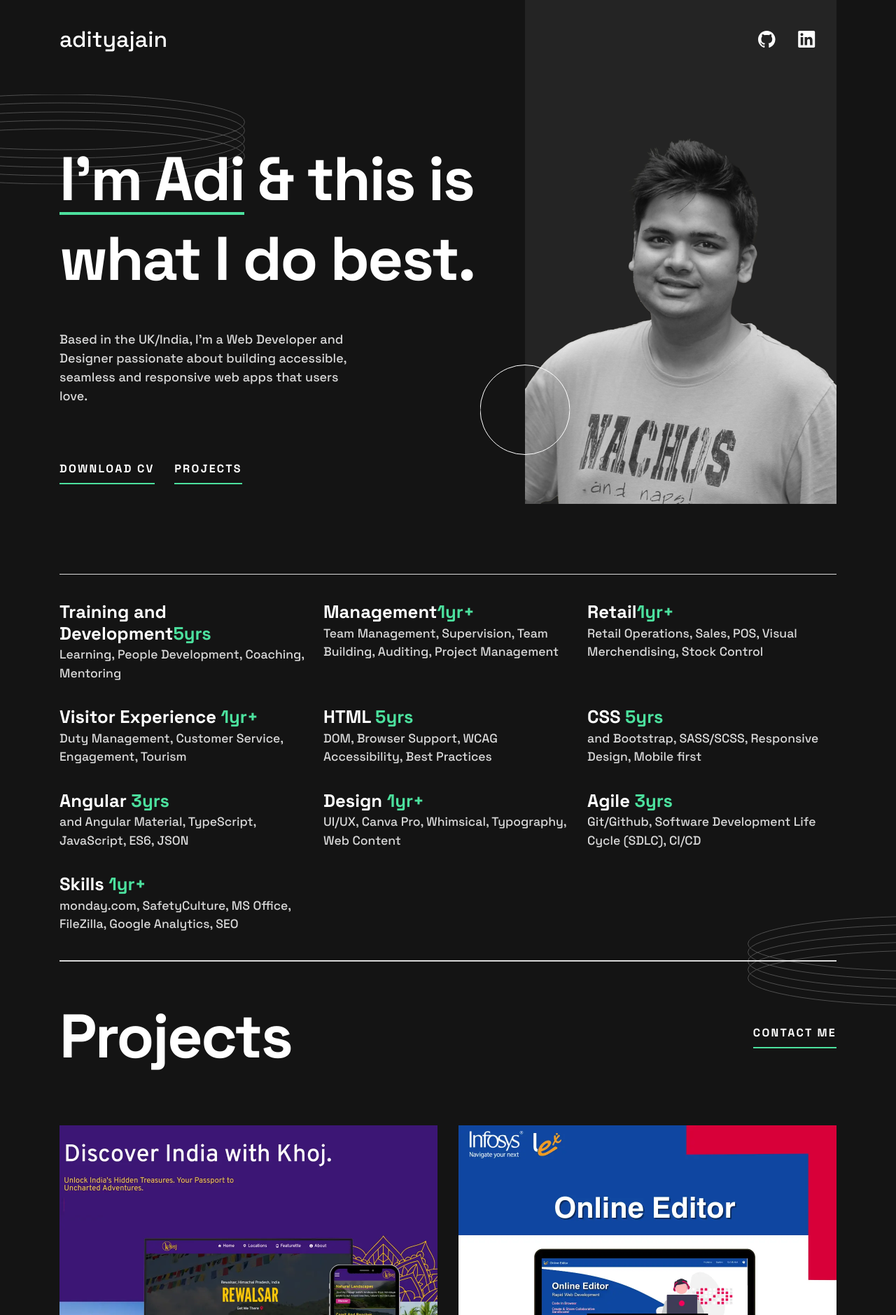
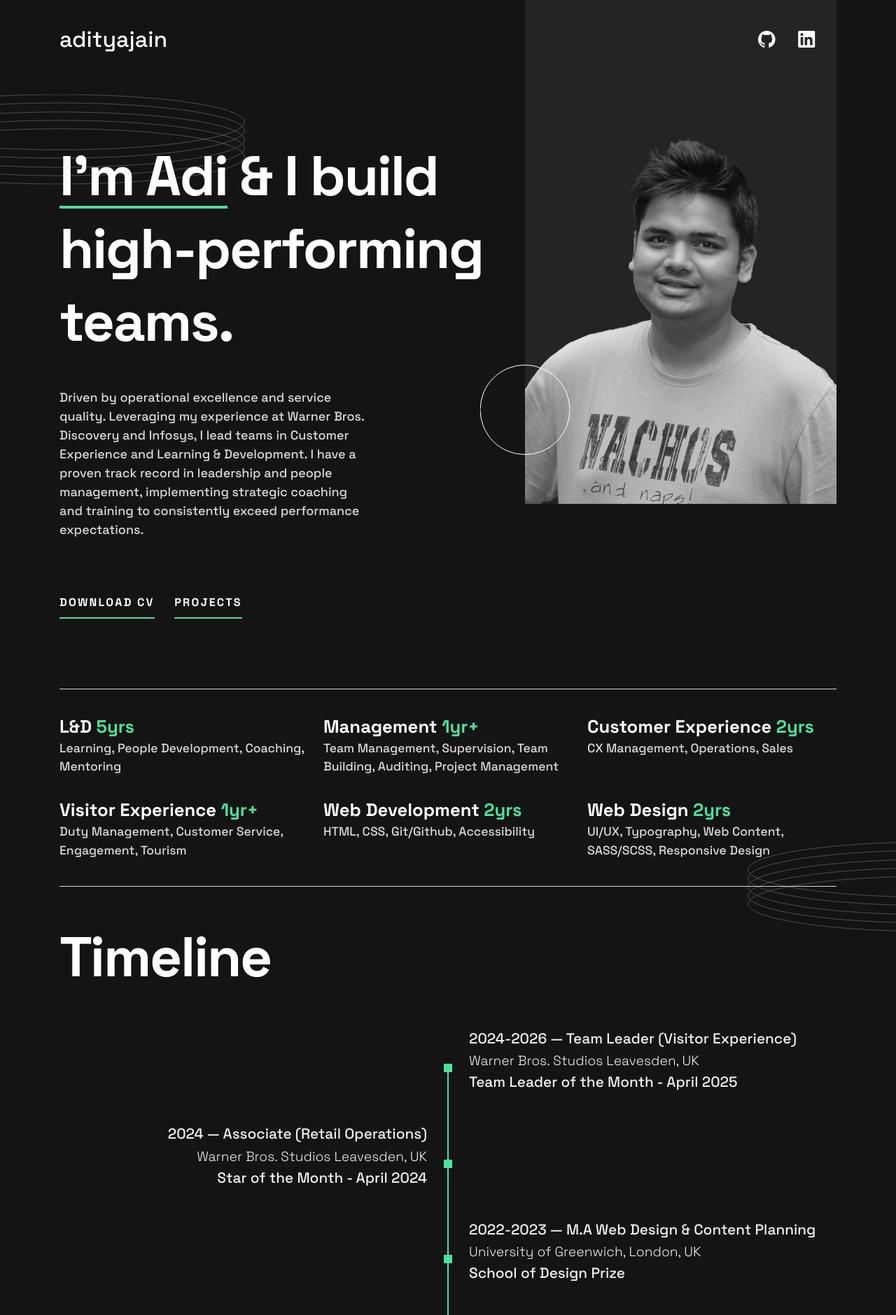
Before and after one commit to idesignwebapps/adi-ui.site, a PHP site: page / in a window 1280 px wide. Shown: the top 1879 px of the page at 70% size. Run offline with PHP 8.4, Linux system fonts and the light colour scheme.

Commit message:
updated-content-resume

```diff
--- a/index.html
+++ b/index.html
@@ -62,14 +62,16 @@
           <img class="hero__circle" src="/assets/images/pattern-circle.svg" alt="" width="129" height="129" />
           <div class="hero__text">
             <h1 class="hero__headline header-xl">
-              <span>I'm Adi</span> &amp; this is<br>
-              what I do best.
+              <span>I'm Adi</span> &amp; I build<br>
+              high-performing teams.
             </h1>
             <p class="hero__description">
-              Based in the UK/India, I'm a Web Developer and Designer passionate about
-              building accessible, seamless and responsive web apps that users love.
+              Driven by operational excellence and service quality. Leveraging my experience at Warner Bros. Discovery
+              and Infosys, I lead teams in Customer Experience and Learning & Development. I have a proven track record
+              in leadership and people management,
+              implementing strategic coaching and training to consistently exceed performance expectations.
             </p>
-            <a href="/assets/documents/aditya_jain_resume.pdf" class="hero__contact underline">Download CV</a>
+            <a href="/assets/documents/aditya_jain_resume_l&d.pdf" class="hero__contact underline">Download CV</a>
             <a href="#project" class="hero__contact underline">Projects</a>
           </div>
         </div>
@@ -80,47 +82,89 @@
       <div class="wrapper skills__wrapper bottom-border">
         <h2 class="visually-hidden">Skills</h2>
         <div class="skills__item">
-          <h3 class="skills__title">Training and Development<span>5yrs</span></h3>
+          <h3 class="skills__title">L&amp;D <span>5yrs</span></h3>
           <p class="skills__description">Learning, People Development, Coaching, Mentoring</p>
         </div>
         <div class="skills__item">
-          <h3 class="skills__title">Management<span>1yr+</span></h3>
+          <h3 class="skills__title">Management <span>1yr+</span></h3>
           <p class="skills__description">Team Management, Supervision, Team Building, Auditing, Project Management</p>
         </div>
         <div class="skills__item">
-          <h3 class="skills__title">Retail<span>1yr+</span></h3>
-          <p class="skills__description">Retail Operations, Sales, POS, Visual Merchendising, Stock Control</p>
+          <h3 class="skills__title">Customer Experience <span>2yrs</span></h3>
+          <p class="skills__description">CX Management, Operations, Sales</p>
         </div>
         <div class="skills__item">
           <h3 class="skills__title">Visitor Experience <span>1yr+</span></h3>
           <p class="skills__description">Duty Management, Customer Service, Engagement, Tourism</p>
         </div>
         <div class="skills__item">
-          <h3 class="skills__title">HTML <span>5yrs</span></h3>
-          <p class="skills__description">DOM, Browser Support, WCAG Accessibility, Best Practices</p>
+          <h3 class="skills__title">Web Development <span>2yrs</span></h3>
+          <p class="skills__description">HTML, CSS, Git/Github, Accessibility</p>
         </div>
         <div class="skills__item">
-          <h3 class="skills__title">CSS <span>5yrs</span></h3>
-          <p class="skills__description">and Bootstrap, SASS/SCSS, Responsive Design, Mobile first</p>
-        </div>
-        <div class="skills__item">
-          <h3 class="skills__title">Angular <span>3yrs</span></h3>
-          <p class="skills__description">and Angular Material, TypeScript, JavaScript, ES6, JSON</p>
-        </div>
-        <div class="skills__item">
-          <h3 class="skills__title">Design <span>1yr+</span></h3>
-          <p class="skills__description">UI/UX, Canva Pro, Whimsical, Typography, Web Content</p>
-        </div>
-        <div class="skills__item">
-          <h3 class="skills__title">Agile <span>3yrs</span></h3>
-          <p class="skills__description">Git/Github, Software Development Life Cycle (SDLC), CI/CD</p>
-        </div>
-        <div class="skills__item">
-          <h3 class="skills__title">Skills <span>1yr+</span></h3>
-          <p class="skills__description">monday.com, SafetyCulture, MS Office, FileZilla, Google Analytics, SEO</p>
+          <h3 class="skills__title">Web Design <span>2yrs</span></h3>
+          <p class="skills__description">UI/UX, Typography, Web Content, SASS/SCSS, Responsive Design</p>
         </div>
       </div>
       <img class="skills__rings" src="/assets/images/pattern-rings.svg" alt="" width="530" height="129" />
+    </section>
+    <section class="timeline wrapper">
+      <h2 class="header-xl">Timeline</h2>
+      <div class="all__timelines">
+        <div class="single__timeline">
+          <div class="timeline__blank"></div>
+          <div class="timeline__text">
+            <p>2024-2026 — Team Leader (Visitor Experience)<br><span>Warner Bros. Studios Leavesden, UK</span><br>Team
+              Leader of the Month - April 2025</p>
+            <div class="t-square"></div>
+          </div>
+        </div>
+        <div class="single__timeline">
+          <div class="timeline__blank"></div>
+          <div class="timeline__text">
+            <p>2024 — Associate (Retail Operations)<br><span>Warner Bros. Studios Leavesden, UK</span><br>Star of the
+              Month - April 2024</p>
+            <div class="t-square"></div>
+          </div>
+        </div>
+        <div class="single__timeline">
+          <div class="timeline__blank"></div>
+          <div class="timeline__text">
+            <p>2022-2023 — M.A Web Design &amp; Content Planning<br><span>University of Greenwich, London,
+                UK</span><br>School of Design Prize</p>
+            <div class="t-square"></div>
+          </div>
+        </div>
+        <div class="single__timeline">
+          <div class="timeline__blank"></div>
+          <div class="timeline__text">
+            <p>2022 — Senior Systems Engineer &#40;Learning &amp; Development&#41;<br><span>Infosys Limited, Bangalore,
+                India</span></p>
+            <div class="t-square"></div>
+          </div>
+        </div>
+        <div class="single__timeline">
+          <div class="timeline__blank"></div>
+          <div class="timeline__text">
+            <p>2019-2021 — Systems Engineer &#40;Learning & Development&#41;<br><span>Infosys Limited, Bangalore,
+                India</span><br>Insta Award - December 2020</p>
+            <div class="t-square"></div>
+          </div>
+        </div>
+        <div class="single__timeline">
+          <div class="timeline__blank"></div>
+          <div class="timeline__text">
+            <p>2017-2018 — Global Study Program<br><span>University of California, Davis, USA</span></p>
+            <div class="t-square"></div>
+          </div>
+        </div>
+        <div class="single__timeline">
+          <div class="timeline__blank"></div>
+          <div class="timeline__text">
+            <p>2015-2019 — B.Tech Computer Science<br><span>SRM University, Chennai, India</span></p>
+            <div class="t-square"></div>
+          </div>
+        </div>
     </section>
     <section id="project" class="projects">
       <div class="wrapper projects__wrapper top-border">
@@ -129,23 +173,34 @@
           <a href="#contact" class="projects__contact underline">Contact me</a>
           <div class="projects__item">
             <picture class="projects__picture">
-              <img class="projects__image" src="/assets/images/khoj-mockup.webp"
-                alt="mockup of Khoj App showing different screens" width="343" height="253">
+              <img class="projects__image" src="/assets/images/portfolio-page-mockup.webp"
+                alt="mockup of my portfolio website on different screens" width="343" height="253" />
             </picture>
-            <h3 class="projects__name">Khoj</h3>
+            <h3 class="projects__name">Portfolio Website</h3>
             <p class="projects__tags">
-              <span>Wordpress</span>
               <span>HTML/CSS</span>
-              <span>ACF</span>
               <span>UI/UX</span>
             </p>
             <div class="projects__links">
-              <a href="./assets/major-project/khoj-india-prototype/index.html" target="_blank" class="underline">Visit Website</a>
-              <a href="https://github.com/idesignwebapps/khoj-india" target="_blank" class="underline">View Git Repo
-                (HTML)</a>
-              <a href="https://github.com/idesignwebapps/khoj-india-template" target="_blank" class="underline">View Git
-                Repo
-                (WordPress)</a>
+              <a href="#" class="underline">Visit Website</a>
+              <a href="https://github.com/idesignwebapps/adi-ui.site" target="_blank" class="underline">View Git
+                Repo</a>
+            </div>
+          </div>
+          <div class="projects__item">
+            <picture class="projects__picture">
+              <img class="projects__image" src="/assets/images/agon-mockup.webp"
+                alt="mockup of agon quizzing platform on different screens" width="343" height="253" />
+            </picture>
+            <h3 class="projects__name">Agon Landing Page</h3>
+            <p class="projects__tags">
+              <span>Angular</span>
+              <span>Angular Material</span>
+              <span>HTML/CSS</span>
+              <span>UI/UX</span>
+            </p>
+            <div class="projects__links">
+              <a href="/agon.html" target="_blank" class="underline">View Project</a>
             </div>
           </div>
           <div class="projects__item">
@@ -164,6 +219,28 @@
               <a href="/online-editor.html" target="_blank" class="underline">View Project</a>
               <a href="https://github.com/idesignwebapps/online-editor" target="_blank" class="underline">View Git
                 Repo</a>
+            </div>
+          </div>
+          <div class="projects__item">
+            <picture class="projects__picture">
+              <img class="projects__image" src="/assets/images/khoj-mockup.webp"
+                alt="mockup of Khoj App showing different screens" width="343" height="253">
+            </picture>
+            <h3 class="projects__name">Khoj</h3>
+            <p class="projects__tags">
+              <span>Wordpress</span>
+              <span>HTML/CSS</span>
+              <span>ACF</span>
+              <span>UI/UX</span>
+            </p>
+            <div class="projects__links">
+              <a href="./assets/major-project/khoj-india-prototype/index.html" target="_blank" class="underline">Visit
+                Website Prototype</a>
+              <a href="https://github.com/idesignwebapps/khoj-india" target="_blank" class="underline">View Git Repo
+                (HTML)</a>
+              <a href="https://github.com/idesignwebapps/khoj-india-template" target="_blank" class="underline">View Git
+                Repo
+                (WordPress)</a>
             </div>
           </div>
           <div class="projects__item">
@@ -202,38 +279,7 @@
                 Repo</a>
             </div>
           </div>
-          <div class="projects__item">
-            <picture class="projects__picture">
-              <img class="projects__image" src="/assets/images/agon-mockup.webp"
-                alt="mockup of agon quizzing platform on different screens" width="343" height="253" />
-            </picture>
-            <h3 class="projects__name">Agon Landing Page</h3>
-            <p class="projects__tags">
-              <span>Angular</span>
-              <span>Angular Material</span>
-              <span>HTML/CSS</span>
-              <span>UI/UX</span>
-            </p>
-            <div class="projects__links">
-              <a href="/agon.html" target="_blank" class="underline">View Project</a>
-            </div>
-          </div>
-          <div class="projects__item">
-            <picture class="projects__picture">
-              <img class="projects__image" src="/assets/images/portfolio-page-mockup.webp"
-                alt="mockup of my portfolio website on different screens" width="343" height="253" />
-            </picture>
-            <h3 class="projects__name">Portfolio Website</h3>
-            <p class="projects__tags">
-              <span>HTML/CSS</span>
-              <span>UI/UX</span>
-            </p>
-            <div class="projects__links">
-              <a href="#" class="underline">Visit Website</a>
-              <a href="https://github.com/idesignwebapps/adi-ui.site" target="_blank" class="underline">View Git
-                Repo</a>
-            </div>
-          </div>
+
           <div class="projects__item">
             <picture class="projects__picture">
               <img class="projects__image" src="/assets/images/film-promo-mockup.webp"
@@ -270,61 +316,6 @@
         </div>
       </div>
     </section>
-
-    <section class="timeline wrapper">
-      <h2 class="header-xl">Timeline</h2>
-      <div class="all__timelines">
-        <div class="single__timeline">
-          <div class="timeline__blank"></div>
-          <div class="timeline__text">
-            <p>2015-2019 — B.Tech Computer Science<br><span>SRM University, Chennai, India</span></p>
-            <div class="t-square"></div>
-          </div>
-        </div>
-        <div class="single__timeline">
-          <div class="timeline__blank"></div>
-          <div class="timeline__text">
-            <p>2017-2018 — Global Study Program<br><span>University of California, Davis, USA</span></p>
-            <div class="t-square"></div>
-          </div>
-        </div>
-        <div class="single__timeline">
-          <div class="timeline__blank"></div>
-          <div class="timeline__text">
-            <p>2019-2021 — Systems Engineer &#40;User Interface&#41;<br><span>Infosys Limited, Bangalore, India</span></p>
-            <div class="t-square"></div>
-          </div>
-        </div>
-        <div class="single__timeline">
-          <div class="timeline__blank"></div>
-          <div class="timeline__text">
-            <p>2022 — Senior Systems Engineer &#40;User Interface&#41;<br><span>Infosys Limited, Bangalore, India</span></p>
-            <div class="t-square"></div>
-          </div>
-        </div>
-        <div class="single__timeline">
-          <div class="timeline__blank"></div>
-          <div class="timeline__text">
-            <p>2022-2023 — M.A Web Design &amp; Content Planning<br><span>University of Greenwich, London, UK</span><br>School of Design Prize</p>
-            <div class="t-square"></div>
-          </div>
-        </div>
-        <div class="single__timeline">
-          <div class="timeline__blank"></div>
-          <div class="timeline__text">
-            <p>2024 — Associate (Retail Operations)<br><span>Warner Bros. Studios Leavesden, UK</span><br>Star of the Month - April 2024</p>
-            <div class="t-square"></div>
-          </div>
-        </div>
-        <div class="single__timeline">
-          <div class="timeline__blank"></div>
-          <div class="timeline__text">
-            <p>2024-2025 — Retail Team Leader (Visitor Experience)<br><span>Warner Bros. Studios Leavesden, UK</span><br>Team Leader of the Month - April 2025</p>
-            <div class="t-square"></div>
-          </div>
-        </div>
-    </section>
-
     <section id="contact" class="contact bg-less-dark">
       <div class="wrapper contact__wrapper bottom-border">
         <div class="contact__text">
--- a/style.css
+++ b/style.css
@@ -70,8 +70,8 @@ h3 {
 }
 
 .header-xl {
-  font-size: var(--fs-40);
-  font-size: clamp(2.5rem, 0.7rem + 7.68vw, 5.5rem);
+  font-size: var(--fs-36);
+  font-size: clamp(2.5rem, 0.7rem + 7.68vw, 5rem);
   letter-spacing: -0.028em;
   line-height: 1.3;
 }
@@ -573,12 +573,12 @@ h1>span {
   content: "";
   position: absolute;
   margin: auto;
-  height: 80%;
+  height: 78%;
   left: 0;
   right: 0;
   width: 2px;
   background: var(--accent);
-  top: 15px;
+  top: 66px;
 }
 
 .single__timeline {
```
Also changed, not shown: 2 other files.
